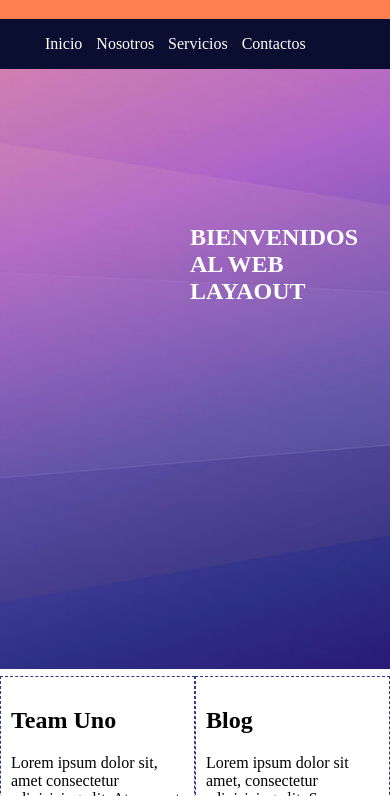
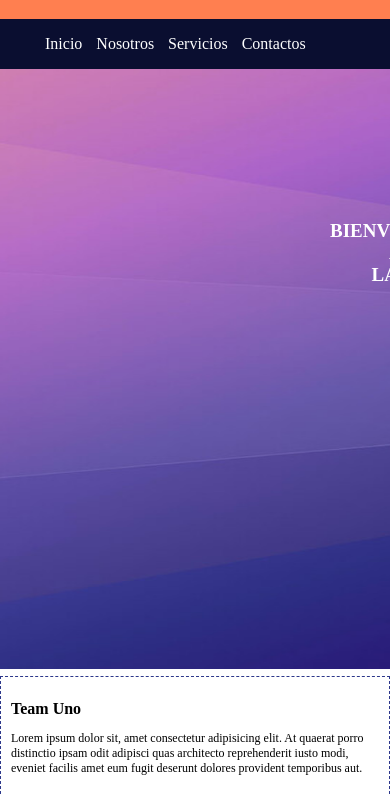
Before and after one commit to Juan-Code-Gomez/Web-Layaout, a plain HTML site: page index.html in a window 390 px wide. Shown: the part 48-844 px from the top of the page. Drawn offline with Linux system fonts and the light colour scheme.

Commit message:
Se agrega el diseño responsive de la pagina con CSS

```diff
--- a/css/estilos.css
+++ b/css/estilos.css
@@ -65,3 +65,35 @@ body{
     color: white;
     text-align: center;
 }
+
+@media (max-width: 992px) {
+    .content-one p, .sidebar{
+        font-size: 14px;
+    }
+    .content-one h2, .sidebar h2{
+        font-size: 18px;
+    }
+}
+
+@media (max-width: 760px) {
+    .content-one, .sidebar{
+        width: 100%;
+    }
+    .content-one p, .sidebar{
+        font-size: 12px;
+    }
+    .content-one h2, .sidebar h2{
+        font-size: 16px;
+    }
+    .footer{
+        margin-top: 290px;
+    }
+}
+@media (max-width: 600px) {
+    .main-content h1{
+        top: 135px;
+        left: 330px;
+        font-size: 19px;
+        text-align: right;
+    }
+}
```
